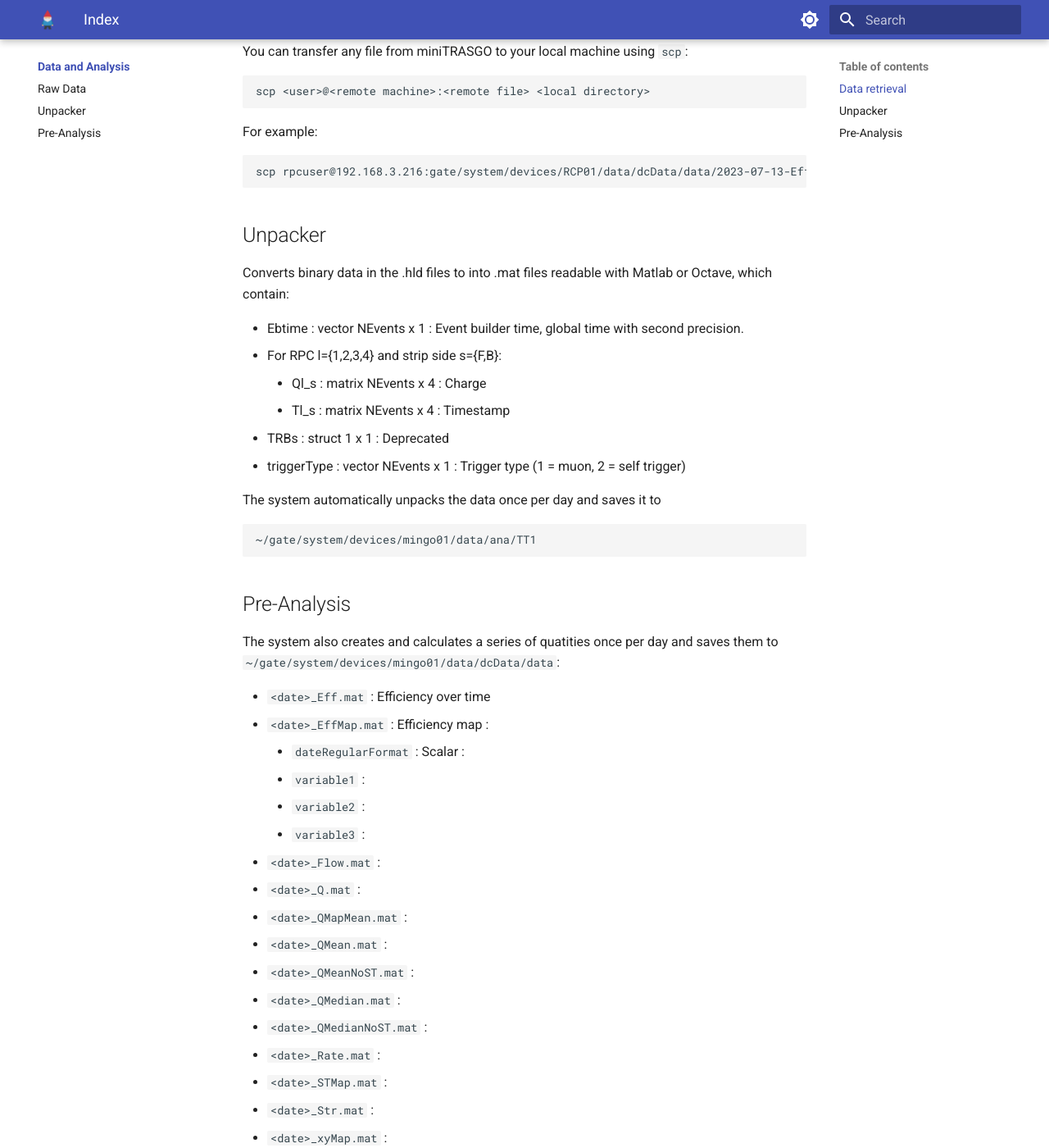
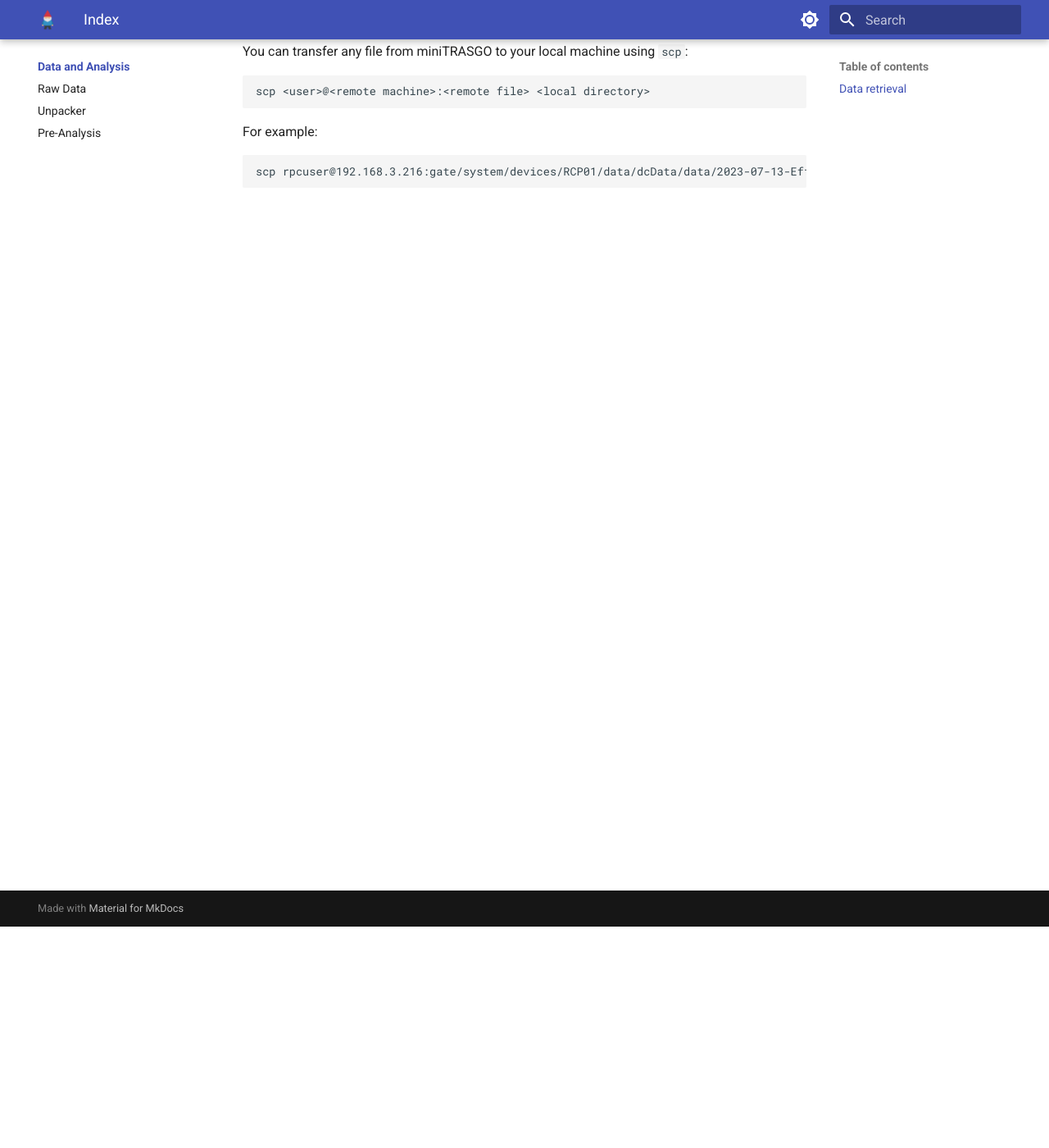
Before and after one commit to cayesoneira/miniTRASGO-documentation, an MkDocs documentation site: the page built from docs/data/index.md, in a window 1280 px wide and 1400 px high, scrolled down 270 px. Shown: the whole window at 82% size. Built offline with MkDocs 1.6.1 and Material for MkDocs 9.7.7, drawn with Linux system fonts in a browser that asks for light colours; some of the changed text lies outside the part shown.

Commit message:
Update index.md

```diff
--- a/docs/data/index.md
+++ b/docs/data/index.md
@@ -9,44 +9,3 @@
   For example:
 
     scp rpcuser@192.168.3.216:gate/system/devices/RCP01/data/dcData/data/2023-07-13-EffMap.mat ~/
-
-## Unpacker
-
-Converts binary data in the .hld files to into .mat files readable with Matlab or Octave, which contain:
-
-- Ebtime : vector NEvents x 1 : Event builder time, global time with second precision.
-- For RPC l={1,2,3,4} and strip side s={F,B}:
-    - Ql_s : matrix NEvents x 4 : Charge
-    - Tl_s : matrix NEvents x 4 : Timestamp
-- TRBs : struct 1 x 1 : Deprecated
-- triggerType : vector NEvents x 1 : Trigger type (1 = muon, 2 = self trigger)
-
-The system automatically unpacks the data once per day and saves it to
-
-    ~/gate/system/devices/mingo01/data/ana/TT1
-
-## Pre-Analysis
-
-The system also creates and calculates a series of quatities once per day and saves them to `~/gate/system/devices/mingo01/data/dcData/data`:
-
-- `<date>_Eff.mat` : Efficiency over time
-- `<date>_EffMap.mat` : Efficiency map :
-    - `dateRegularFormat` : Scalar :
-    - `variable1` :
-    - `variable2` :
-    - `variable3` :
-- `<date>_Flow.mat` :
-- `<date>_Q.mat` :
-- `<date>_QMapMean.mat` :
-- `<date>_QMean.mat` :
-- `<date>_QMeanNoST.mat` :
-- `<date>_QMedian.mat` :
-- `<date>_QMedianNoST.mat` :
-- `<date>_Rate.mat` :
-- `<date>_STMap.mat` :
-- `<date>_Str.mat` :
-- `<date>_xyMap.mat` :
-
-and
-
-    ~/gate/system/devices/RPC01/data/dcData/data
```
